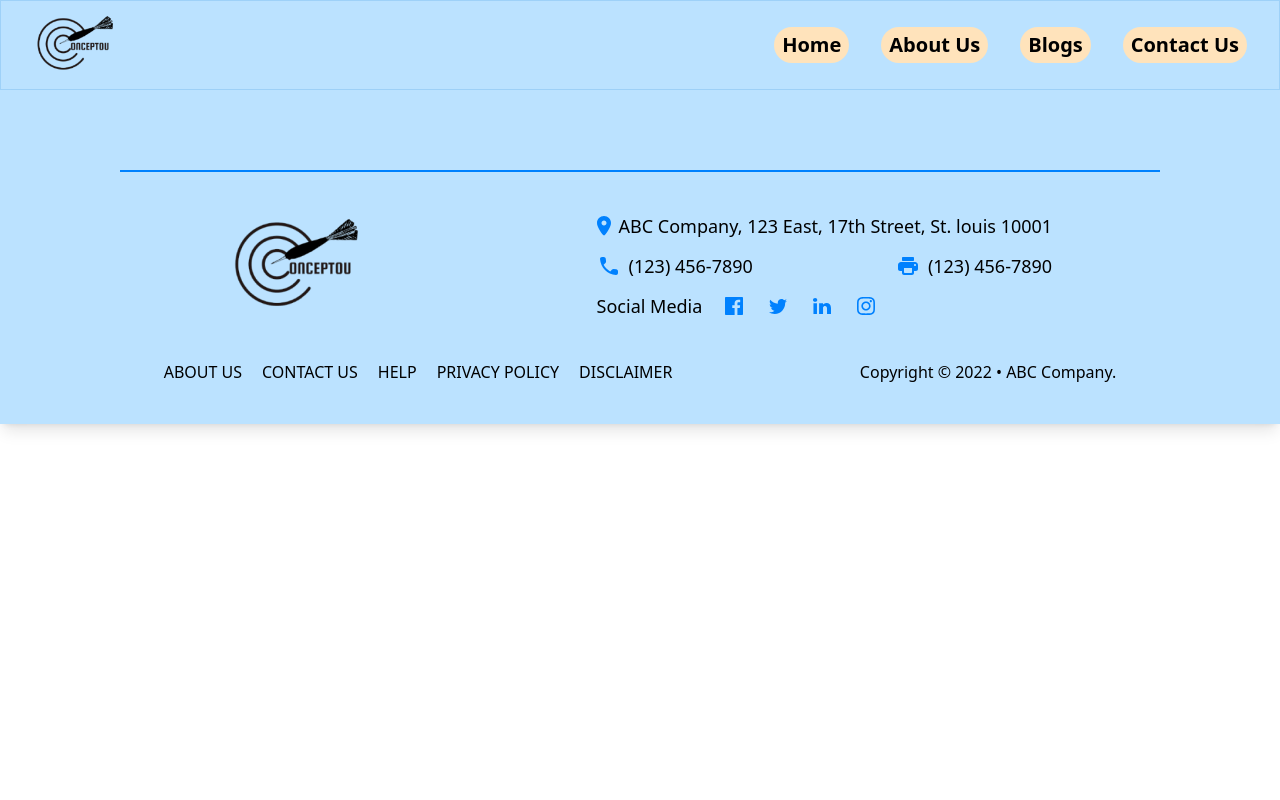
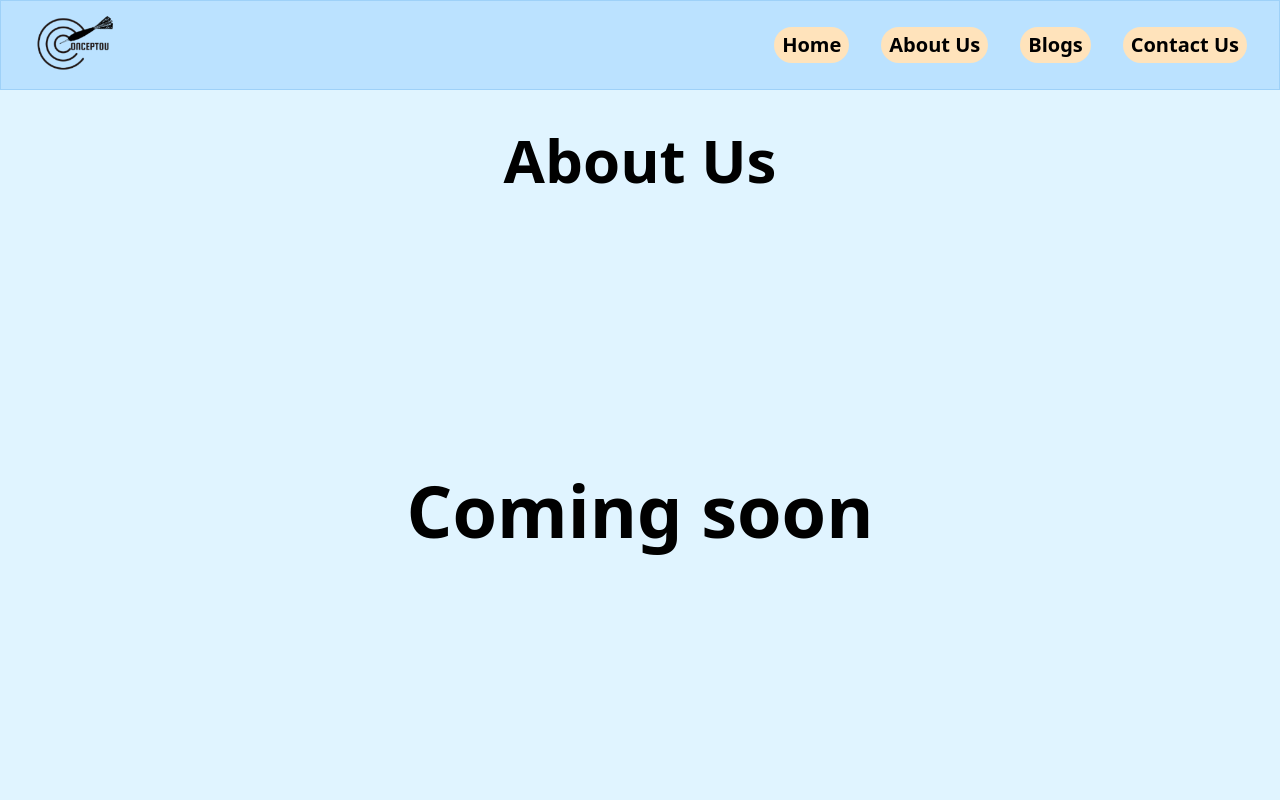
Before and after one commit to vishnubansal001/Conceptou, a React (Vite) app: page /services in a window 1280 px wide. Shown: the top 800 px of the page. Built offline with nearby package versions, Linux system fonts and the light colour scheme.

Commit message:
added the service page data

```diff
--- /dev/null
+++ b/src/components/services/ComingSoon.jsx
@@ -0,0 +1,16 @@
+const ComingSoon = () => {
+  return (
+    <div className="bg-[#E0F4FF] min-h-[60vh] w-full lg:px-20 px-10 flex flex-col justify-start items-start py-10 lg:pb\y-20">
+      <div className="flex flex-col justify-center items-center text-center w-full">
+        <h1 className="lg:text-6xl md:text-4xl text-2xl font-bold">About Us</h1>
+        <div className=" h-[80vh] flex flex-col justify-center items-center text-center w-full">
+          <p className="lg:text-7xl md:text-5xl sm:text-4xl font-bold text-3xl lg:w-[80%] w-auto">
+            Coming soon
+          </p>
+        </div>
+      </div>
+    </div>
+  );
+};
+
+export default ComingSoon;
--- a/src/components/services/index.js
+++ b/src/components/services/index.js
@@ -0,0 +1 @@
+export {default as ComingSoon} from './ComingSoon.jsx';
--- a/src/pages/Services.jsx
+++ b/src/pages/Services.jsx
@@ -1,9 +1,10 @@
+import { ComingSoon } from "../components/services"
 
 const Services = () => {
   return (
-    <div>
-
-    </div>
+    <>
+      <ComingSoon />
+    </>
   )
 }
 
```
